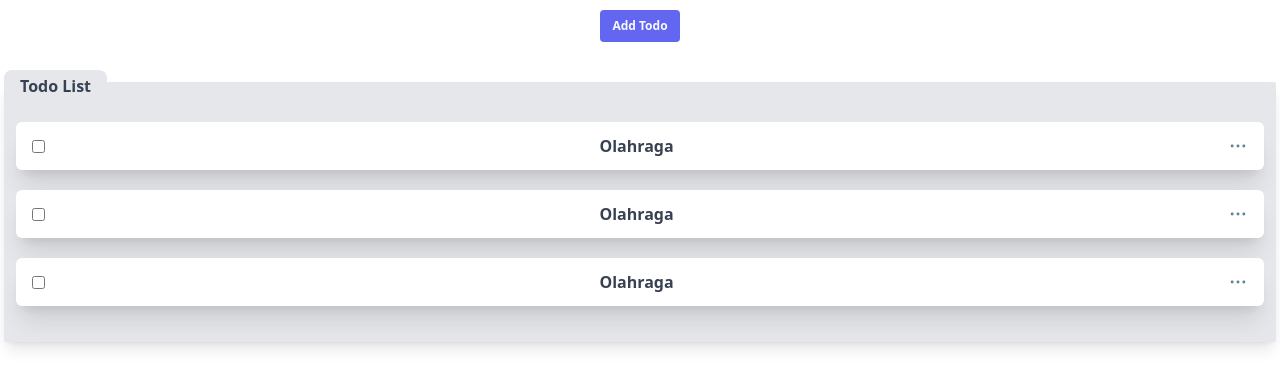
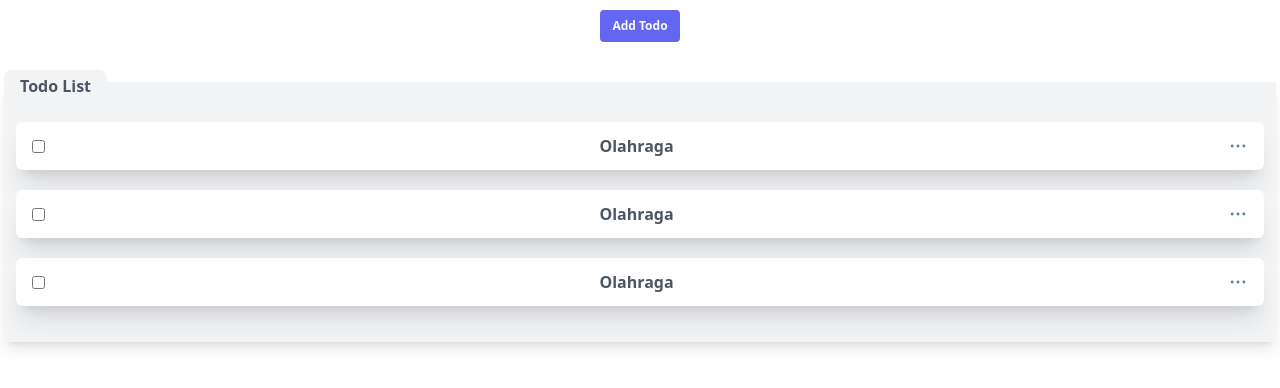
Before and after one commit to fahrikurniawan99/todoapp, a React (Create React App) app: page / in a window 1280 px wide. Shown: the part 178-566 px from the top of the page. Built offline with nearby package versions, Linux system fonts and the light colour scheme.

Commit message:
mengganti warna pada todolist

```diff
--- a/src/components/organisms/TodoList/index.js
+++ b/src/components/organisms/TodoList/index.js
@@ -2,13 +2,13 @@ import React from "react";
 
 function index() {
   return (
-    <div className="bg-gray-200 w-full shadow-lg rounded-sm px-3 pb-9 pt-5 relative space-y-5">
-      <h1 className="absolute bg-gray-200 -top-3 left-0 font-bold text-gray-700 px-4 py-1 rounded-lg">
+    <div className="bg-gray-100 w-full shadow-lg rounded-sm px-3 pb-9 pt-5 relative space-y-5">
+      <h1 className="absolute bg-gray-100 -top-3 left-0 font-bold text-gray-600 px-4 py-1 rounded-lg">
         Todo List
       </h1>
       <div className="bg-white w-full px-4 text-md py-3 flex justify-between items-center shadow-xl rounded-md">
         <input type="checkbox" name="" id="" />
-        <h1 className="font-bold text-gray-700">Olahraga</h1>
+        <h1 className="font-bold text-gray-600">Olahraga</h1>
         <div className="cursor-pointer">
           <svg
             xmlns="http://www.w3.org/2000/svg"
@@ -31,7 +31,7 @@ function index() {
       </div>
       <div className="bg-white w-full px-4 text-md py-3 flex justify-between items-center shadow-xl rounded-md">
         <input type="checkbox" name="" id="" />
-        <h1 className="font-bold text-gray-700">Olahraga</h1>
+        <h1 className="font-bold text-gray-600">Olahraga</h1>
         <div className="cursor-pointer">
           <svg
             xmlns="http://www.w3.org/2000/svg"
@@ -54,7 +54,7 @@ function index() {
       </div>
       <div className="bg-white w-full px-4 text-md py-3 flex justify-between items-center shadow-xl rounded-md">
         <input type="checkbox" name="" id="" />
-        <h1 className="font-bold text-gray-700">Olahraga</h1>
+        <h1 className="font-bold text-gray-600">Olahraga</h1>
         <div className="cursor-pointer">
           <svg
             xmlns="http://www.w3.org/2000/svg"
```
